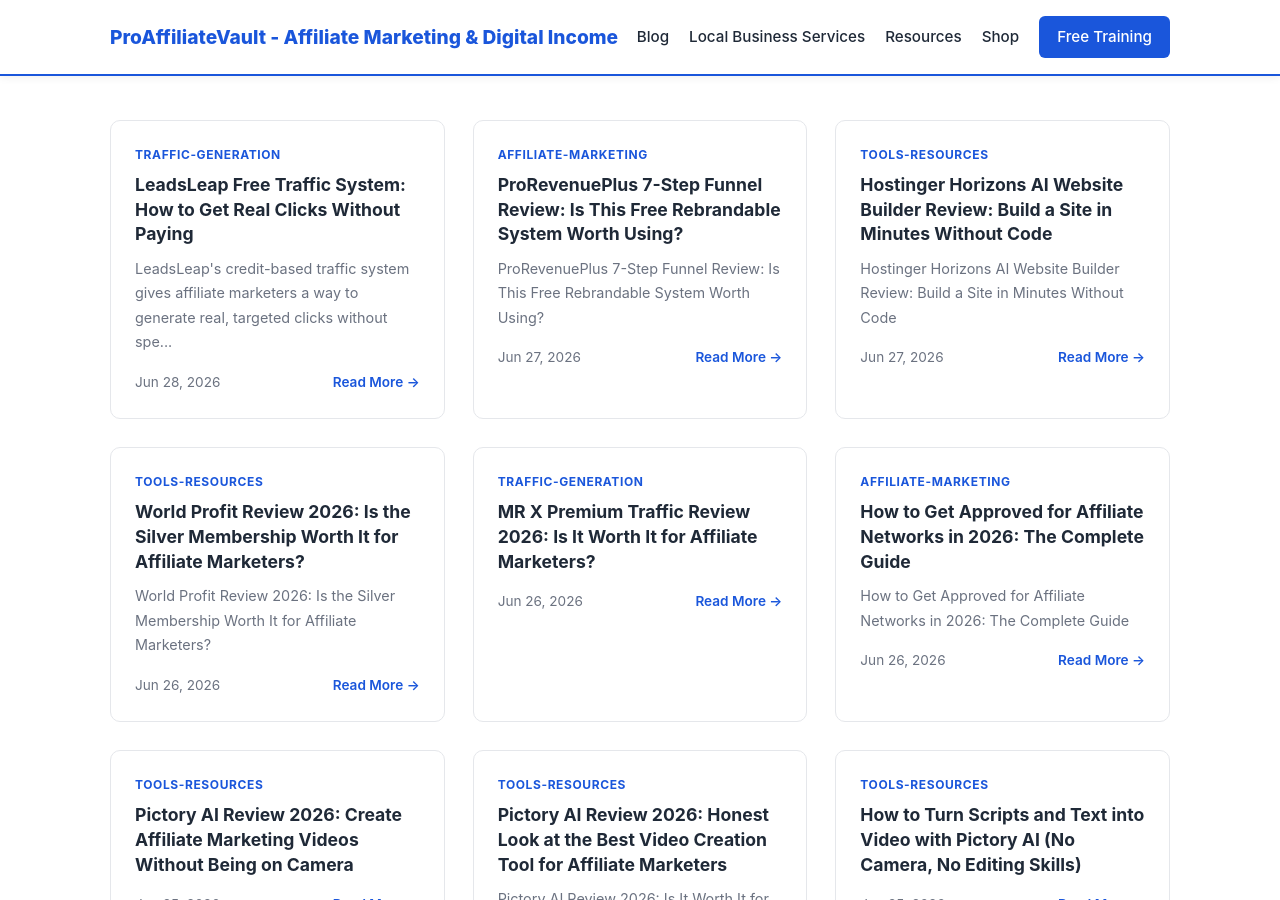
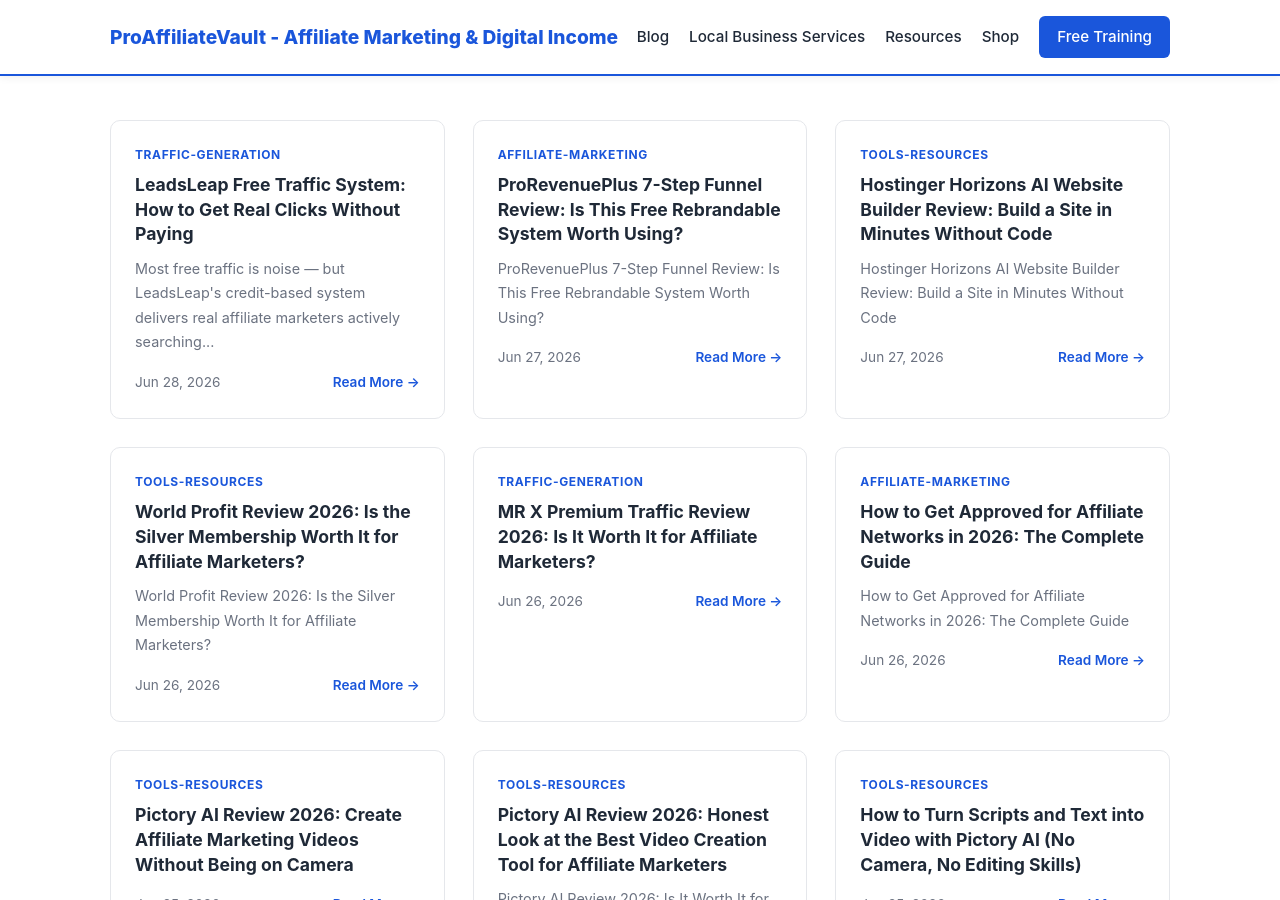
Before and after one commit to jredmonson/jredmonson.github.io, a Jekyll site: the page built from index.html, in a window 1280 px wide and 900 px high, scrolled down 540 px. Built offline with Jekyll 4.4.1, drawn with Linux system fonts in a browser that asks for light colours; the list of posts is cut into pages by our own code; some of the changed lines change nothing that is shown.

Commit message:
Auto-publish: LeadsLeap Free Traffic System: How to Get Real Clicks Without Paying

````diff
--- a/_posts/2026-06-28-leadsleap-free-traffic-system.md
+++ b/_posts/2026-06-28-leadsleap-free-traffic-system.md
@@ -1,134 +1,164 @@
 ---
 layout: post
 title: "LeadsLeap Free Traffic System: How to Get Real Clicks Without Paying"
-date: 2026-06-28 07:00:00 -0500
+date: 2026-06-28 12:00:00 -0500
 categories: traffic-generation
 author: JR Edmonson
-excerpt: "LeadsLeap's credit-based traffic system gives affiliate marketers a way to generate real, targeted clicks without spending money on ads. Here's exactly how it works and what to expect."
+excerpt: "Most free traffic is noise — but LeadsLeap's credit-based system delivers real affiliate marketers actively searching for offers. Here's how to use it to get targeted clicks without spending a dime."
 ---
 
-> **Quick Answer:** LeadsLeap's free traffic system works through a credit exchange: you view other members' ads to earn credits, then spend those credits to have your own ads shown to active members who are themselves affiliate marketers browsing offers. Because the audience is pre-qualified — people actively building online income — the click quality is significantly higher than most free traffic sources.
+> **Quick Answer:** LeadsLeap's free traffic system works by letting members earn credits by viewing other members' ads, then spending those credits to show their own ads. Because every viewer is another affiliate marketer actively engaged with the platform, the traffic is self-filtering for buyer intent — making it one of the few genuinely useful free traffic sources in affiliate marketing.
 
 ## Key Takeaways
 
-- LeadsLeap uses a credit-based model: earn by viewing ads, spend to display yours
-- The audience is exclusively affiliate marketers and online entrepreneurs — not random visitors
-- Free members can run ads immediately; Pro members unlock unlimited ads, list management, and higher referral commissions
-- Credits can be earned passively through the LeadsLeap widget placed on your website
-- List building is integrated — you can capture leads directly within the platform
+- LeadsLeap's credit-based ad network targets affiliate marketers, not random internet browsers
+- Free members can display ads 24/7 by accumulating credits through the built-in surf bar
+- The platform's real-tracker feature shows whether clicks are genuine or bot-generated
+- LeadsLeap combines free traffic, list building, and analytics in a single account
+- Pro members get 10x the ad exposure plus passive credit income from referrals
+
+---
 
 ## Why Most Free Traffic Is a Waste of Time
 
-The core problem with most "free traffic" sources is audience mismatch. Traffic exchanges that use incentivized clicks, bot networks, or broad audiences convert poorly because there's no intent behind the click. Someone clicking through a timer for points isn't looking for your affiliate offer — they're looking for the next credit.
+Anyone who has spent six months chasing free traffic knows the frustration: you post in Facebook groups, blast safelists, and submit to traffic exchanges, and you end up with hundreds of visits and zero opt-ins. The problem isn't effort — it's audience quality.
 
-LeadsLeap takes a different approach. Every member on the platform joined specifically to build an online income. When they view your ad, they're already in a mindset receptive to affiliate offers, digital products, and business tools. That's not a guarantee of conversions, but it's a meaningful structural advantage over random traffic sources.
+Most "free traffic" platforms aggregate the wrong audience. Click farms, bored browsers, and incentivized viewers who close your page before it loads are not buyers. They are numbers in a report that feel like progress until you check your conversion rate.
 
-The platform has been running since 2008. In the online marketing world, that's practically ancient. That longevity signals stability — the credit economy works, the community is established, and the tools have been tested through multiple market cycles.
+The core issue is **intent**. Someone scrolling a general traffic exchange has no reason to care about your affiliate offer. They are trying to earn credits, not find solutions to a business problem. You end up marketing to marketers who are busy marketing to you.
 
-## How the LeadsLeap Credit System Works
+LeadsLeap solves this by building a closed ecosystem of affiliate marketers and online entrepreneurs. Every person viewing your ad is a paying or free member of the same platform — which means they already have a demonstrated interest in online income opportunities. That changes the conversion math entirely.
 
-Every free member earns credits by clicking through a 10-second timer on other members' ads. Each view earns a set number of credits based on the advertiser's bid. You then spend those credits to show your own ad.
+---
 
-The credit rate adjusts based on platform activity. More active members means more ad views available and a more competitive credit market. A committed free member surfing consistently can earn 100–300 credits per day — enough to send a meaningful number of visitors to a single offer.
+## How the LeadsLeap Free Traffic System Actually Works
 
-There's also a passive earning mechanism through the LeadsLeap widget. Embed the widget on your blog or website, and you earn credits when visitors interact with it. Once it's placed, it earns without active effort on your part — one of the most underrated features on the platform.
+The mechanics are straightforward. When you join LeadsLeap for free, you get access to an ad network built on a credit system. You earn credits by viewing other members' ads through the surf bar — a browser widget that rotates ads every few seconds. You spend those credits to have your ads shown to other members.
 
-## What Offers Work on LeadsLeap
+The elegance is in the audience lock. Only LeadsLeap members see the ads. Since every member signed up to grow an online income, they are pre-qualified in a way that no open traffic network can replicate. You are not advertising to the internet — you are advertising to your peers.
 
-LeadsLeap traffic converts best for specific offer types:
+Here is what the system gives free members:
 
-- Affiliate marketing tools and software
-- Email marketing and list building services
-- Digital products targeting the make-money-online audience
-- Free lead magnets designed to capture the entrepreneur niche
+**Ad credits** — Earned by surfing the ad network. Credits are converted to ad views shown to other members. The more you surf, the more exposure your offer gets.
 
-It's a poor fit for local business promotions, physical products, or consumer goods. The audience is online marketers looking for business-building solutions. If your offer fits that profile, the traffic is legitimately useful. If it doesn't, even high-quality visitors won't convert.
+**List building** — LeadsLeap includes a built-in autoresponder (SendSteed) that lets free members capture up to 1,000 subscribers. Your traffic goes to a landing page, opt-ins land in your list, and the follow-up sequence runs automatically.
 
-## Setting Up Your First Campaign
+**Real-tracker analytics** — Every link in the system gets tracked with LeadsLeap's proprietary tracker. It distinguishes real human clicks from bot traffic and shows you time-on-page metrics so you know whether your landing page is holding attention.
 
-Getting a LeadsLeap campaign running takes about 20 minutes:
+**The cooperative ad network** — Free members' ads are shown inside the LeadsLeap network. Pro members get premium placement, but free ads still rotate and receive real traffic.
 
-1. Create your free account at LeadsLeap
-2. Navigate to "My Ads" in the member dashboard
-3. Create a new ad — headline (60 chars max), description (120 chars), destination URL
-4. Set your credit bid — higher bids mean more frequent display; start at the minimum
-5. Allocate credits and launch
-6. Monitor real click data in the LeadsLeap dashboard
+---
 
-One practical note: send traffic to a lead capture page rather than directly to an affiliate offer. Because this audience is familiar with marketing, a soft landing page offering something free converts better than a direct sales pitch.
+## Setting Up Your First LeadsLeap Campaign
 
-| Campaign Element | Recommended Approach |
+Getting your first ad live takes less than 20 minutes. The process:
+
+**Step 1: Create your free account.** Go to [LeadsLeap](https://leadsleap.com/?r=jredmonson) and register. No credit card required.
+
+**Step 2: Define your ad.** LeadsLeap ads consist of a headline (up to 50 characters), a body copy block (up to 200 characters), and a URL. The ad shows inside the member surf bar. Think of it like a text ad — the headline does most of the work.
+
+**Step 3: Set your credit budget.** You control how many credits to allocate per day. More credits equals more daily ad views. Free members accumulate credits by surfing; pro members receive a daily credit allowance plus additional passive credits from their referral network.
+
+**Step 4: Link to a landing page.** Do not send traffic directly to an affiliate offer page. Use a bridge page or a LeadsLeap capture page that collects the email address before redirecting to the offer. Every visitor you send to a bare affiliate link is a visitor you cannot follow up with.
+
+**Step 5: Activate the surf bar.** Install the LeadsLeap surf bar (a browser extension or widget) and start accumulating credits. Set aside 15–20 minutes per day to surf while working on other tasks. Credits compound quickly.
+
+---
+
+## The Credit Math: What to Expect as a Free Member
+
+Free members earn approximately 1 credit per ad viewed. The surf bar cycles ads every 6–10 seconds, depending on dwell time. At a consistent 15-minute daily surf session, a free member can realistically accumulate 80–120 credits per day.
+
+| Activity | Credits Earned |
 |---|---|
-| Headline | Problem-focused, under 60 characters |
-| Destination | Lead capture page, not direct affiliate link |
-| Credit bid | Start at minimum, adjust based on results |
-| Tracking | Use LeadsLeap's built-in tracker or UTM parameters |
-| Daily volume | 200+ credits for meaningful visitor count |
+| Surfing for 15 min/day | ~80–120 |
+| Referral bonus (free member joins) | 25 per referral |
+| Daily surf bonus | Varies by streak |
 
-## Free vs Pro: What Actually Changes
+Each credit translates to roughly one ad view. At 100 credits per day, your ad is shown to approximately 100 members daily, or 3,000 per month. That is not massive scale, but the quality of those views is categorically higher than purchased bulk traffic that drives thousands of clicks with no conversions.
 
-LeadsLeap operates on a freemium model. Free members can run ads and earn credits with limitations.
+Pro members receive a daily credit allowance that bypasses the surfing requirement, plus passive credits generated by their downline's activity. If you refer 10 active free members who surf daily, you receive a percentage of the credits they generate — without surfing yourself.
 
-| Feature | Free | Pro |
-|---|---|---|
-| Active ads | 1 | Unlimited |
-| Referral commission | 25% | 50% |
-| List management | Basic | Full (LeadsMagic) |
-| Page builder | Limited | Unlimited pages |
-| Credit earnings | Standard | Boosted rate |
-| Widget placement | Standard | Priority |
+---
 
-Pro membership runs approximately $27/month. For someone running multiple campaigns and building a referral base, the upgrade pays for itself through the commission difference alone. Refer three Pro members and the monthly fee is covered.
+## What Converts Well on LeadsLeap Traffic
 
-## Building a List Inside LeadsLeap
+Not every offer performs equally in the LeadsLeap ecosystem. The audience is affiliate marketers and online business builders. Offers that align with that context convert better.
 
-What separates LeadsLeap from a simple traffic exchange is the integrated list building capability. Free members can create basic opt-in pages inside the platform's page builder, capture leads, and follow up through the built-in autoresponder. The entire funnel — traffic, landing page, opt-in, follow-up — lives inside one platform.
+**High-converting offer categories:**
 
-Pro members unlock LeadsMagic, which extends the list management with unlimited subscribers, multi-sequence autoresponders, and broadcast capabilities. For someone starting without a separate email service, this represents significant value.
+- Email marketing tools and autoresponders
+- Traffic generation systems (other traffic platforms, solo ads, co-op buys)
+- List building resources and lead magnets
+- Affiliate marketing training and systems
+- Business opportunity offers with a clear recurring commission structure
+- Digital products teaching online income skills
 
-The practical workflow: drive your LeadsLeap credits to a simple opt-in page offering a free guide or resource, capture the email, follow up with your affiliate offers via autoresponder. You're not just getting clicks — you're building an asset.
+**What tends to underperform:**
 
-## Realistic Traffic Expectations
+- Physical product offers with no affiliate angle
+- Local service offers (wrong audience context)
+- Generic consumer products
+- Offers with no free entry point or lead magnet
 
-Straightforward assessment: LeadsLeap is a supplemental traffic source, not a primary one. A committed free member surfing daily can expect:
+The sweet spot is any offer that helps the viewer make more money online or build their business faster. If your affiliate offer fits that description, LeadsLeap traffic is worth testing before spending money elsewhere.
 
-- 30–80 unique visitors per day to a single ad (credits permitting)
-- Click-through rates of 2–8% depending on ad copy and offer relevance
-- Conversion rates that depend entirely on the landing page and offer fit
+---
 
-These numbers won't build a business by themselves. What LeadsLeap provides is a consistent, free baseline of targeted traffic that runs in parallel with content marketing, Pinterest, or YouTube. It fills gaps and adds source diversity without adding cost.
+## Using LeadsLeap's Real-Tracker to Improve Results
 
-The referral program changes the math significantly. Each member you refer who becomes active increases your passive credit earnings and commission income. Building a referral base of 20–50 active members can double or triple your effective traffic output while adding recurring affiliate income.
+One of LeadsLeap's most underused features is the real-tracker. Every link you create inside the platform gets tracked with visit quality data — not just raw click counts.
 
-## Stacking LeadsLeap Into a Broader Traffic System
+The tracker shows:
 
-LeadsLeap performs best as one layer of a traffic stack:
+- **Total clicks** — all visits to your URL
+- **Real clicks** — visits from human viewers with normal browser behavior
+- **Bot clicks** — automated traffic flagged by the system
+- **Average time on page** — how long visitors actually stayed
 
-**Content layer:** Blog posts targeting specific search queries bring in visitors actively looking for answers. That traffic converts at higher rates because the intent is explicit.
+This matters because most free traffic sources are contaminated with bot traffic that inflates your numbers without any engagement value. When you run LeadsLeap traffic, you can see immediately what percentage of your clicks are real.
 
-**Pinterest layer:** Visual pins linking to a lead magnet compound over time as pins age and circulate. The affiliate marketing niche performs well on Pinterest because the audience actively seeks income strategies.
+If your real-click rate is above 70%, your ad is performing well. If it dips below 50%, rewrite the headline — you are attracting accidental clicks from disinterested viewers.
 
-**LeadsLeap layer:** Daily credit surfing adds consistent, qualified volume from a pre-warmed audience. It runs alongside content without competing with it.
+The time-on-page metric is equally useful. If visitors are leaving in under 10 seconds, your landing page is not matching the expectation set by the ad. If they stay 60+ seconds, you have a qualified reader worth following up with.
 
-**Capture layer:** Every traffic source points to a free resource that captures an email address. Once you have the email, you own the relationship independent of any platform.
+---
 
-Running all four layers without paid ads requires 30–60 minutes of daily effort. Results compound over 90–180 days as content ranks, pins circulate, and referrals accumulate. It's a slow build that produces durable results.
+## Building a List While You Drive Traffic
+
+Traffic without a list is a one-time event. Traffic that builds a list is a compounding asset.
+
+LeadsLeap's built-in autoresponder, SendSteed, is available to free members up to 1,000 subscribers. Pair it with a LeadsLeap capture page, and your entire traffic-to-list workflow runs inside the same platform without paying for a separate email tool.
+
+The workflow:
+
+1. Your LeadsLeap ad drives members to a LeadsLeap capture page
+2. The capture page offers a lead magnet (guide, checklist, mini-course)
+3. Opt-ins flow into your SendSteed list automatically
+4. Your follow-up sequence introduces the affiliate offer over 5–7 emails
+5. Commissions come in without additional ad spend
+
+The key is having a lead magnet worth opting in for. A generic "subscribe for updates" page will not convert, even with pre-qualified traffic. Offer something specific: a one-page cheat sheet, a short resource guide, or a free tool.
+
+---
 
 ## FAQ
 
-**Q: Is LeadsLeap actually free to use?**
-**A:** Yes. You can create an account, run ads, earn credits, and drive traffic to any offer without paying anything. The free tier limits you to one active ad and 25% referral commissions, but it's a fully functional traffic source at no cost.
+**Q: Is LeadsLeap traffic really free, or does it cost money eventually?**
+**A:** The free account is genuinely functional. You surf to earn credits, and those credits pay for your ad views. There is no hidden paywall to start. Pro membership ($27/month) increases your daily credits significantly and removes the surf requirement, but the free account produces real results on its own.
 
-**Q: What kind of offers convert best on LeadsLeap?**
-**A:** Affiliate marketing tools, email marketing services, digital products for online entrepreneurs, and free lead magnets targeting the make-money-online audience. The audience is not appropriate for local services, physical products, or general consumer offers.
+**Q: How many opt-ins can I expect from LeadsLeap free traffic?**
+**A:** Conversion rates depend on your landing page, lead magnet, and offer match. A well-written capture page with a relevant lead magnet can convert 15–30% of visitors into opt-ins. At 100 real daily visitors, that is 15–30 new subscribers per day — compound that over a month and you have a list worth emailing.
 
-**Q: How long does it take to see traffic from LeadsLeap?**
-**A:** Most members see click-throughs within 24–48 hours of launching an ad with sufficient credits. Building a consistent daily flow takes 2–4 weeks of regular credit surfing.
+**Q: Do I need to surf every single day?**
+**A:** No. Credits accumulate and carry forward. If you surf heavily on weekdays, your ad runs over weekends without additional effort. The more consistent you are, the more your ad exposure compounds over time.
 
-**Q: Is LeadsLeap worth it compared to paid traffic?**
-**A:** Different trade-off. Paid traffic is faster and higher volume. LeadsLeap is free but slower. For someone building without an ad budget, LeadsLeap is a practical starting point that also builds referral income on the side.
+**Q: Can I use LeadsLeap to promote any affiliate offer?**
+**A:** Yes, within their terms of service. Offers related to online income, marketing tools, and business opportunities are the best fit for the audience. Avoid anything that violates their TOS (MLM schemes, misleading income claims, etc.).
 
 ---
+
+## JSON-LD Schema (Paste in Page Head)
 
 ```json
 {
@@ -137,44 +167,46 @@
   "mainEntity": [
     {
       "@type": "Question",
-      "name": "Is LeadsLeap actually free to use?",
+      "name": "Is LeadsLeap traffic really free, or does it cost money eventually?",
       "acceptedAnswer": {
         "@type": "Answer",
-        "text": "Yes. You can create an account, run ads, earn credits, and drive traffic to any offer without paying anything. The free tier limits you to one active ad and 25% referral commissions, but it is a fully functional traffic source at no cost."
+        "text": "The free account is genuinely functional. You surf to earn credits, and those credits pay for your ad views. There is no hidden paywall to start. Pro membership ($27/month) increases daily credits significantly and removes the surf requirement, but the free account produces real results on its own."
       }
     },
     {
       "@type": "Question",
-      "name": "What kind of offers convert best on LeadsLeap?",
+      "name": "How many opt-ins can I expect from LeadsLeap free traffic?",
       "acceptedAnswer": {
         "@type": "Answer",
-        "text": "Affiliate marketing tools, email marketing services, digital products for online entrepreneurs, and free lead magnets targeting the make-money-online audience convert best. The audience is not appropriate for local services, physical products, or general consumer offers."
+        "text": "A well-written capture page with a relevant lead magnet can convert 15–30% of LeadsLeap visitors into opt-ins. At 100 real daily visitors, that is 15–30 new subscribers per day."
       }
     },
     {
       "@type": "Question",
-      "name": "How long does it take to see traffic from LeadsLeap?",
+      "name": "Do I need to surf LeadsLeap every single day?",
       "acceptedAnswer": {
         "@type": "Answer",
-        "text": "Most members see click-throughs within 24 to 48 hours of launching an ad with sufficient credits. Building a consistent daily flow takes 2 to 4 weeks of regular credit surfing."
+        "text": "No. Credits accumulate and carry forward. Consistent surfing on weekdays means your ads run on weekends without additional effort."
       }
     },
     {
       "@type": "Question",
-      "name": "Is LeadsLeap worth it compared to paid traffic?",
+      "name": "Can I use LeadsLeap to promote any affiliate offer?",
       "acceptedAnswer": {
         "@type": "Answer",
-        "text": "It is a different trade-off. Paid traffic is faster and higher volume. LeadsLeap is free but slower. For someone building without an ad budget, LeadsLeap is a practical starting point that also builds referral income on the side."
+        "text": "Yes, within their terms of service. Offers related to online income, marketing tools, and business opportunities perform best with the LeadsLeap audience."
       }
     }
   ]
 }
 ```
 
+---
+
 <div style="background:#f0f7ff;border-left:4px solid #0066cc;padding:1.2em 1.5em;margin:2em 0;border-radius:4px;">
-<strong>Ready to get started?</strong><br>
-Join LeadsLeap free today and start earning credits toward real, targeted traffic from affiliate marketers who are actively looking for offers like yours.<br><br>
-<a href="https://leadsleap.com/?r=jredmonson" style="background:#0066cc;color:#fff;padding:0.6em 1.2em;border-radius:4px;text-decoration:none;font-weight:bold;">→ Join LeadsLeap Free</a>
+<strong>Ready to get real, targeted free traffic?</strong><br>
+LeadsLeap's credit system puts your offer in front of active affiliate marketers — the only free traffic worth having.<br><br>
+<a href="https://leadsleap.com/?r=jredmonson" style="background:#0066cc;color:#fff;padding:0.6em 1.2em;border-radius:4px;text-decoration:none;font-weight:bold;">→ Join LeadsLeap Free Today</a>
 </div>
 
 **[Grab the Free LeadsLeap Blueprint →](https://llpgpro.com/6jjpsb3w/)** — Build your leads system from scratch, free.
````
